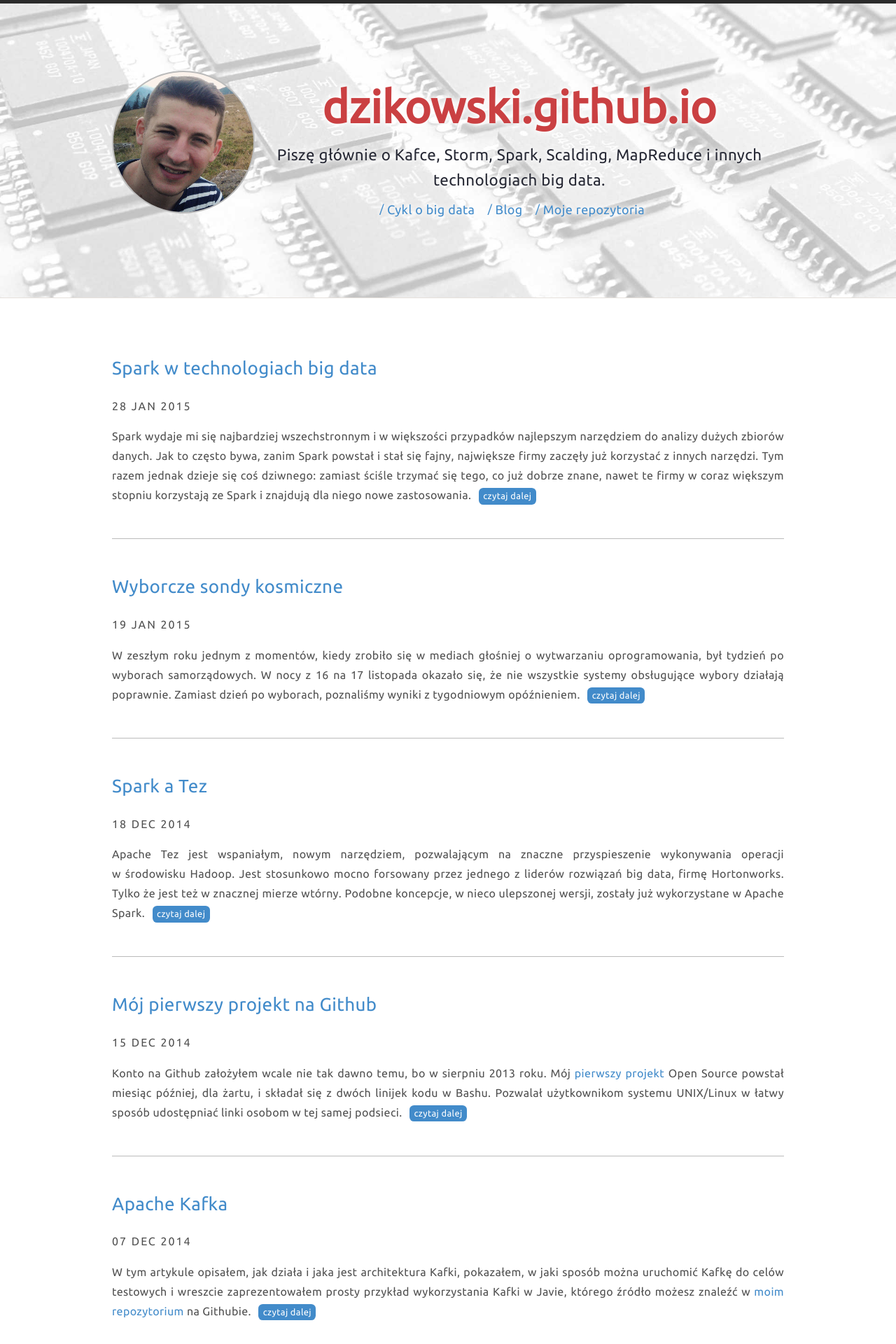
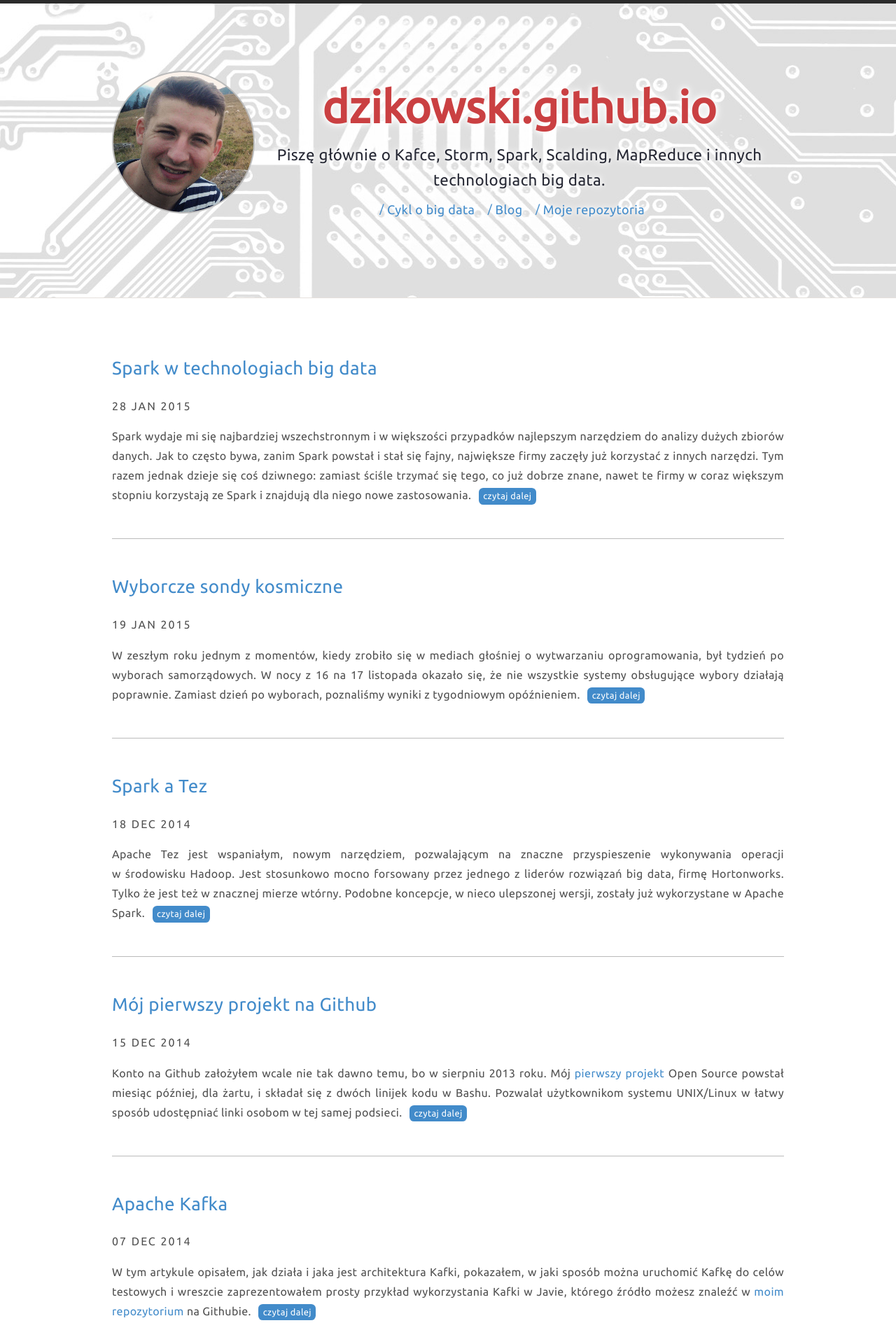
Before and after one commit to dzikowski/dzikowski.github.io, a Jekyll site: the page built from index.html, in a window 1280 px wide. Shown: the top 1920 px of the page at 70% size. Built offline with Jekyll 4.4.1, drawn with Linux system fonts in a browser that asks for light colours; nearby versions of some CDN libraries.

Commit message:
background

```diff
--- a/assets/css/main.scss
+++ b/assets/css/main.scss
@@ -523,7 +523,7 @@ body.theme-base-01 {
   header.main-header {
 
     color: #272935;
-    background: url("/assets/img/background-cpu-small-4.jpg");
+    background: url("/assets/img/background-circuit.jpg");
     border-bottom: 1px solid #e6e1dc;
     background-position: center center;
     background-repeat: no-repeat;
```
Also changed, not shown: assets/img/background-circuit.jpg (added).
